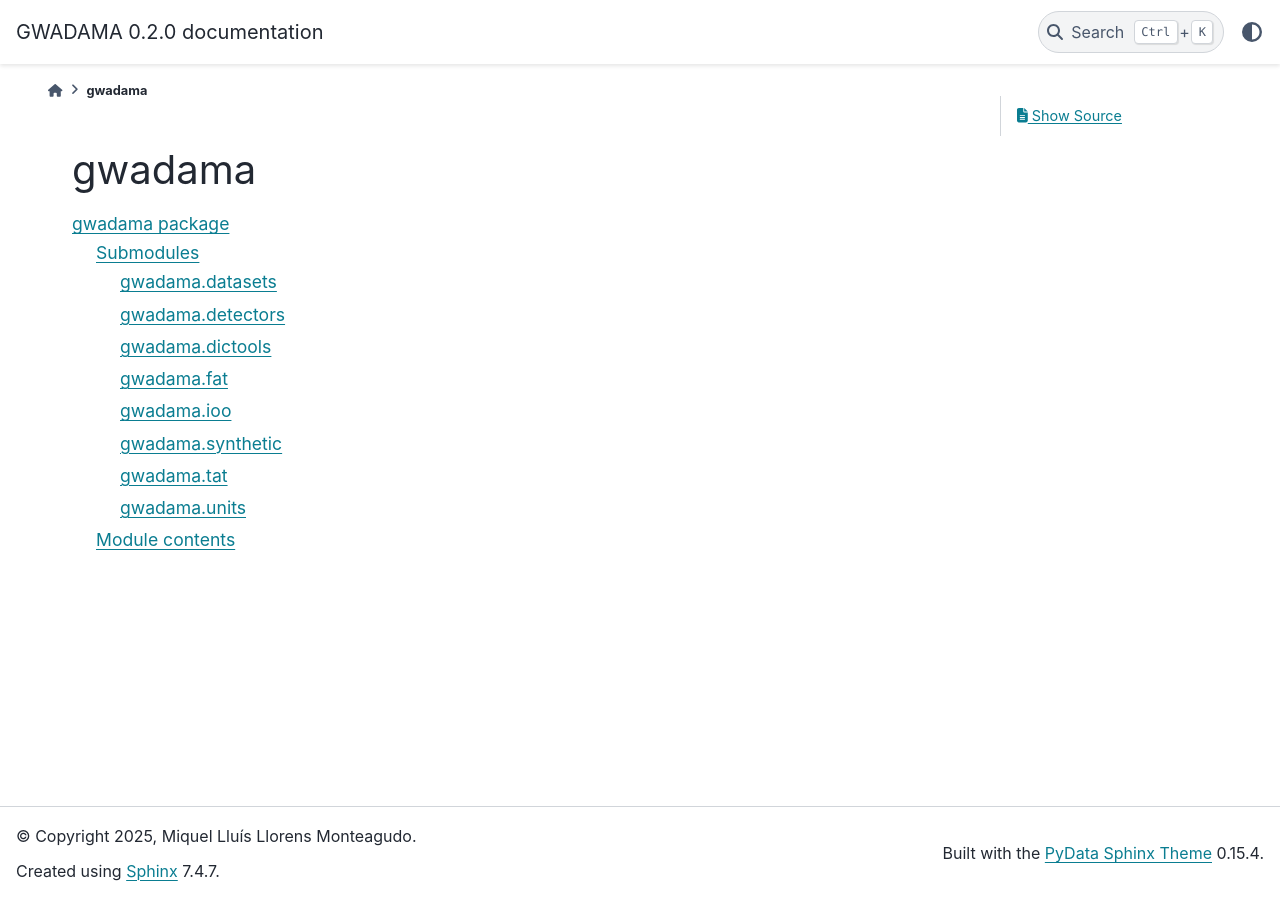
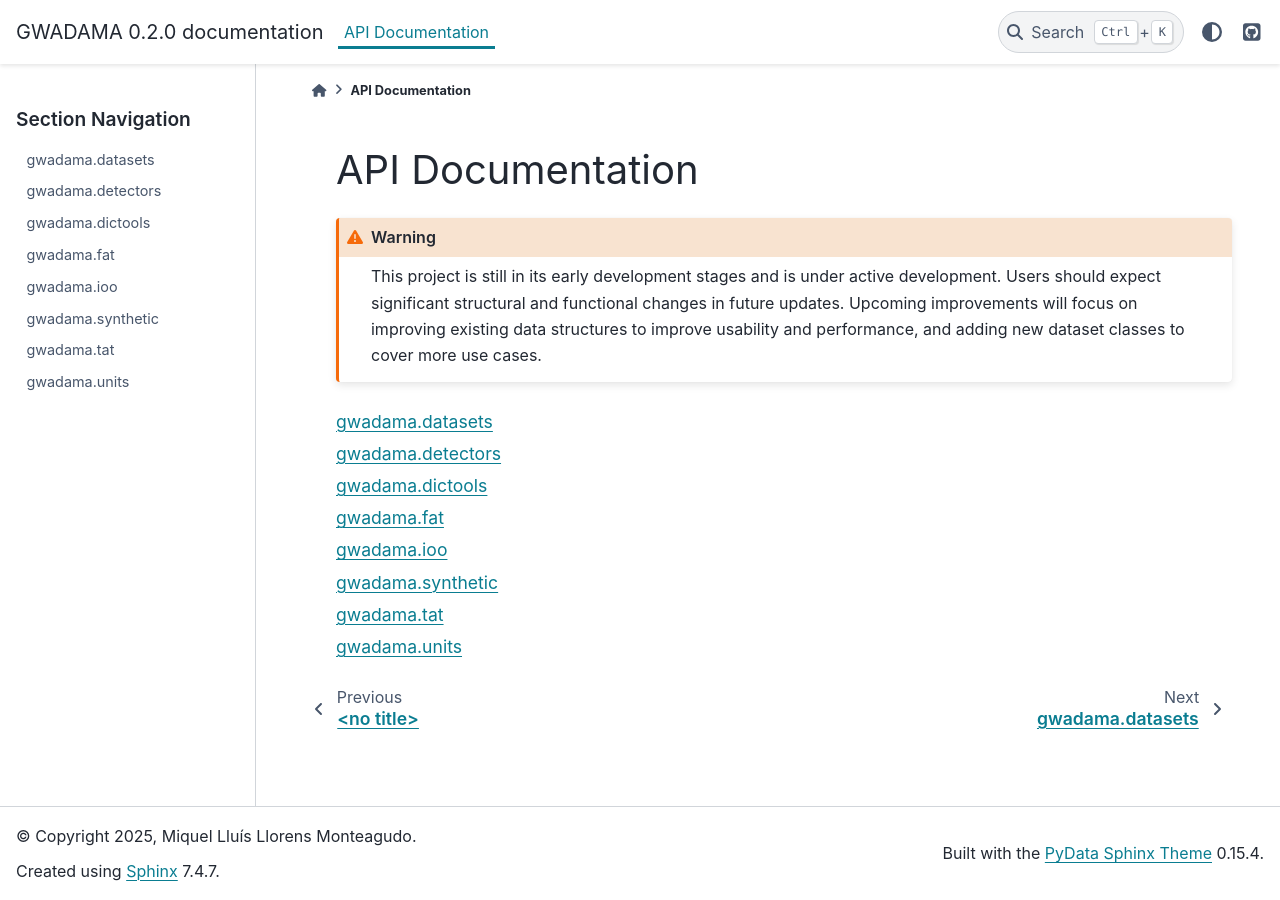
Before and after one commit to MiquelLluis/GWADAMA, a Sphinx documentation site: the page built from docs/source/modules.rst, in a window 1280 px wide. Built offline with Sphinx 7.4.7 and the PyData theme 0.15.4, drawn with Linux system fonts in a browser that asks for light colours.

Commit message:
update documentation

```diff
--- a/docs/source/conf.py
+++ b/docs/source/conf.py
@@ -1,68 +1,92 @@
 # Configuration file for the Sphinx documentation builder.
-#
-# For the full list of built-in configuration values, see the documentation:
-# https://www.sphinx-doc.org/en/master/usage/configuration.html
+
+# Ensure Sphinx can find the package
+import os
+import sys
+sys.path.insert(0, os.path.abspath('../..'))
 
 # -- Project information -----------------------------------------------------
-# https://www.sphinx-doc.org/en/master/usage/configuration.html#project-information
 
 project = 'GWADAMA'
 copyright = '2025, Miquel Lluís Llorens Monteagudo'
 author = 'Miquel Lluís Llorens Monteagudo'
-release = '0.2.0'
+
+from gwadama import __version__ as version
+release = version
+
 
 # -- General configuration ---------------------------------------------------
-# https://www.sphinx-doc.org/en/master/usage/configuration.html#general-configuration
 
 extensions = [
     'numpydoc',            # Parses NumPy-style docstrings
     'sphinx.ext.autodoc',  # Auto-generates documentation from docstrings
     'sphinx.ext.viewcode', # Adds links to highlighted source code
     'sphinx.ext.mathjax',  # Renders math equations
-    'sphinx.ext.autosummary', # Generate summary tables
+    # 'sphinx.ext.autosummary',  # Generate summary tables
+    'sphinx.ext.intersphinx',  # Allows references to external libraries
 ]
 
-autosummary_generate = True
-autosummary_imported_members = True  # Include members imported from other modules
+autosummary_generate = False
+# autosummary_generate_overwrite = True  # Overwrite existing stub files
+# autosummary_generate_output = os.path.join(os.path.abspath('.'), '_autosummary')
+# autosummary_imported_members = True  # Include members imported from other modules
 autodoc_default_options = {
     "members": True,
-    "undoc-members": False,
+    "undoc-members": True,
     "special-members": "__init__",
     "inherited-members": True,
     "show-inheritance": True,
 }
-
-# Optional: Numpydoc settings (tweak as needed)
-# numpydoc_show_class_members = False  # Avoid showing all class members automatically
-# numpydoc_class_members_toctree = False  # Avoid creating a toctree for class members
-
-templates_path = ['_templates']
 exclude_patterns = []
 
-# Ensure Sphinx can find the 'clawdia' package
-import os
-import sys
-sys.path.insert(0, os.path.abspath('../..'))
-
-
-# -- Options for HTML output -------------------------------------------------
-# https://www.sphinx-doc.org/en/master/usage/configuration.html#options-for-html-output
-
-html_theme = 'pydata_sphinx_theme'
-html_static_path = ['_static']
-html_css_files = [
-    'custom.css',
-]
-
+suppress_warnings = ["autosummary"]
 
 # Add explicit anchors to methods and class members
 numpydoc_class_members_toctree = True  # Ensures class methods are linked in the "On this page" section
 autodoc_default_flags = ['members', 'show-inheritance']
 
+# To Enable Cross-Referencing with Sphinx (Intersphinx)
+intersphinx_mapping = {
+    'numpy': ('https://numpy.org/doc/stable/', None),
+    'scipy': ('https://docs.scipy.org/doc/scipy/', None),
+}
+
+
+# -- Options for HTML output -------------------------------------------------
+
+html_static_path = ['_static']
+templates_path = ['_templates']
+html_theme = 'pydata_sphinx_theme'
+html_css_files = [
+    'custom.css',
+]
+
+# html_logo = "_static/gwadama-logo.svg"
 
 html_theme_options = {
-    "secondary_sidebar_items": ["page-toc", "sourcelink"],
+    # HEADER ------------------------------------------------------------------
+
+    # "external_links": [
+    #     {"name": "GitHub", "url": "https://github.com/MiquelLluis/GWADAMA"},
+    # ],
+    "icon_links": [
+        {
+            # Label for this link
+            "name": "GitHub",
+            # URL where the link will redirect
+            "url": "https://github.com/MiquelLluis/GWADAMA",  # required
+            # Icon class (if "type": "fontawesome"), or path to local image (if "type": "local")
+            "icon": "fa-brands fa-square-github",
+            # The type of image to be used (see below for details)
+            "type": "fontawesome",
+        }
+   ],
+
+
+   # SECONDARY SIDEBAR (RIGHT) ------------------------------------------------
+
+   "secondary_sidebar_items": ["page-toc"],
+    "show_nav_level": 0,
     "show_toc_level": 2,
+    "navigation_depth": 3,
 }
-
-# toc_object_entries_show_depth = 3
--- a/docs/source/modules.rst
+++ b/docs/source/modules.rst
@@ -1,7 +1,23 @@
-gwadama
-=======
+API Documentation
+=================
+
+.. warning::
+
+   This project is still in its early development stages and is under active
+   development. Users should expect significant structural and functional
+   changes in future updates.
+   Upcoming improvements will focus on improving existing data structures to
+   improve usability and performance, and adding new dataset classes to cover
+   more use cases.
 
 .. toctree::
-   :maxdepth: 4
+   :maxdepth: 2
 
-   gwadama
+   gwadama.datasets
+   gwadama.detectors
+   gwadama.dictools
+   gwadama.fat
+   gwadama.ioo
+   gwadama.synthetic
+   gwadama.tat
+   gwadama.units
```
Also changed, not shown: docs/source/gwadama.rst (deleted, +0 -25 lines), docs/source/index.rst (+27 -33 lines).
